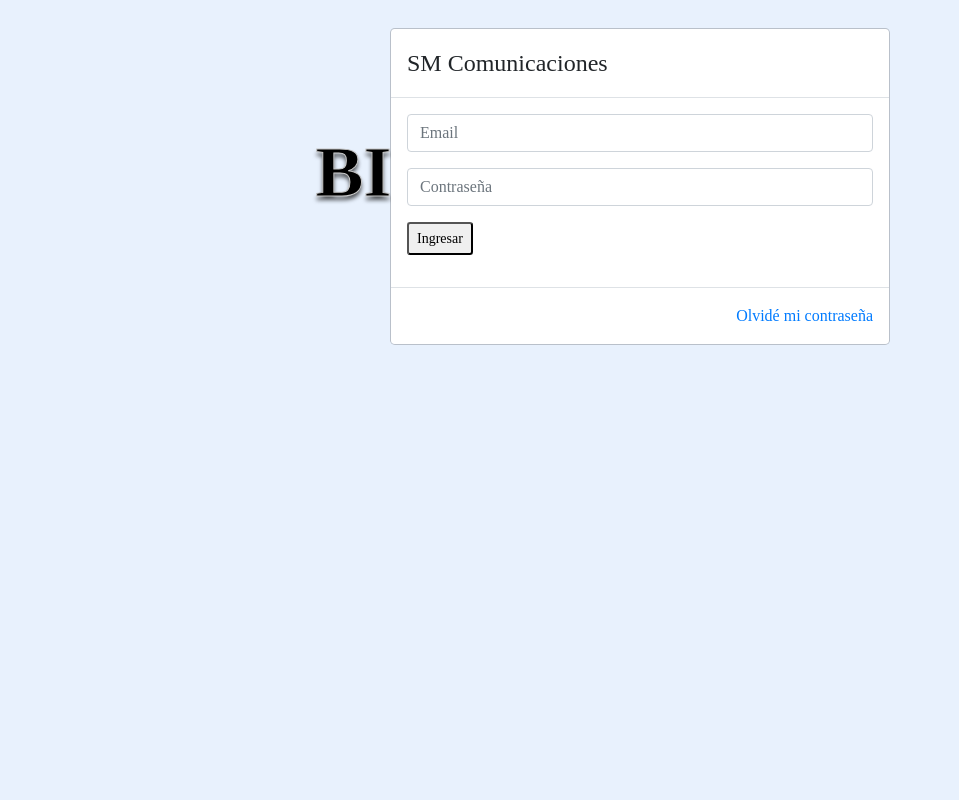
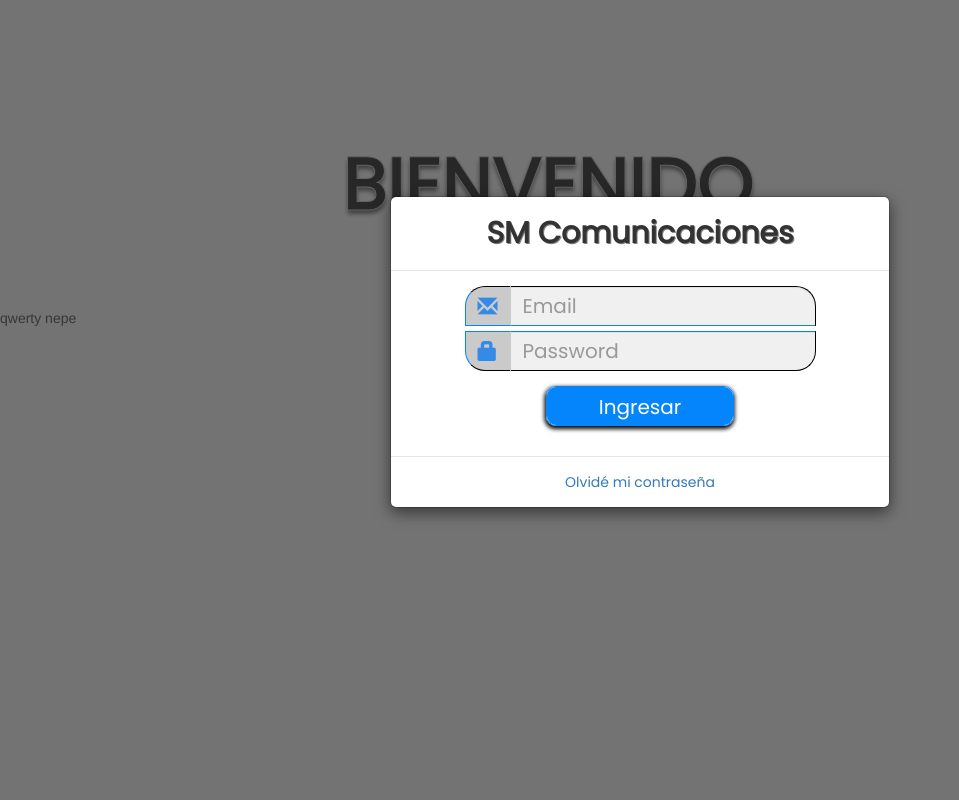
Before and after one commit to SantiagoH3/SM-Comunicaciones, a PHP site: page /login.html in a window 1280 px wide. Shown: the whole page, without its empty margins (0-959 px from the left). Run offline with PHP 8.4, Linux system fonts and the light colour scheme; style sheets or scripts are compiled from the project's sources.

Commit message:
[Login] - Style

```diff
--- a/login.html
+++ b/login.html
@@ -7,6 +7,8 @@
     <title>SM Comunicaciones</title>
 
     <link rel="stylesheet" href="./src/scss/app.scss">
+    <link rel="stylesheet" href="https://maxcdn.bootstrapcdn.com/bootstrap/3.4.0/css/bootstrap.min.css">
+    <link href="https://fonts.googleapis.com/css?family=Poppins" rel="stylesheet">
 </head>
 <body>
     <!-- Content -->
@@ -24,23 +26,28 @@
                     </div>
                     <div class="modal-body">
                         <form action="#" method="post">
-                            <div class="form-group">
-                                <input type="email" class="form-control" name="email" placeholder="Email" required="required">
+                            <div class="input-group form-group">
+                                <span class="input-group-addon"><i class="glyphicon glyphicon-envelope"></i></span>
+                                <input id="email" type="text" class="form-control" name="email" placeholder="Email">
+                            </div>
+                            <div class="input-group form-group">
+                                    <span class="input-group-addon span2"><i class="glyphicon glyphicon-lock"></i></span>
+                                    <input id="password" type="password" class="form-control input-pass" name="password" placeholder="Password">
                             </div>
                             <div class="form-group">
-                                <input type="password" class="form-control" name="password" placeholder="Contraseña" required="required">
-                            </div>
-                            <div class="form-group">
-                                <button class="btn-login btn-sm" type="submit">Ingresar</button>
+                                <div class="btn-login-form">
+                                    <button class="btn-login btn-sm" type="submit">Ingresar</button>
+                                </div>
                             </div>
                         </form>
                     </div>
                     <div class="modal-footer">
-                        <a href="#">Olvidé mi contraseña</a>
+                        <a href="#" class="lost-pass">Olvidé mi contraseña</a>
                     </div>
                 </div>
             </div>
         </div>
     </div>
+    <div class="hola">qwerty nepe</div>
 </body>
 </html>
--- a/src/scss/components/_buttons.scss
+++ b/src/scss/components/_buttons.scss
@@ -0,0 +1,5 @@
+.btn-login-form {
+    width: 100%;
+    display: flex;
+    justify-content: center;
+}
--- a/src/scss/pages/_login.scss
+++ b/src/scss/pages/_login.scss
@@ -1,17 +1,97 @@
 body {
+    input, textarea, select, a { outline: none; }
     background-color: $light-blue;
+    .modal-content {
+        height: 10%;
+        width: 500px;
+    }
     .login {
 
+        .lost-pass {
+            margin: 0 auto;
+            font-size: 14px;
+        }
+
         font-family: $primary-font;
+        outline: 100px;
 
+        input {
+            border-radius: 20px;
+            border-bottom: 1px solid #0585FB;
+            border-right: 1px solid rgb(0, 0, 0);
+            border-top: 1px solid rgb(0, 0, 0);
+            background-color: #f0f0f0;
+            border-bottom-right-radius: 0px;
+            z-index: 0;
+        }
+
+        input:focus {
+            background-color: white;
+            outline: 100px;
+            border: 1px solid #0585FB;
+        }
+
+        .input-pass {
+            border-bottom: 1px solid rgb(0, 0, 0);
+            border-radius: 20px;
+            border-top-right-radius: 0px;
+        }
+
+        .input-group {
+            margin:0px auto;
+            width: 75%;
+            margin-bottom: 5px;
+
+            .form-control{
+                margin: auto;
+                width: 100%;
+                height: 40px;
+            }
+            span {
+                background: rgb(202, 202, 202);
+                border-top: 1px solid rgb(0, 0, 0);
+                border-left: 1px solid #0585FB;
+                border-bottom: 1px solid #0585FB;
+                border-top-left-radius: 20px;
+                color: rgb(52, 138, 231);
+                border-bottom-left-radius: 0;
+                font-size: 20px;
+            }
+            .span2 {
+                border-top: 1px solid #0585FB;
+                border-bottom: 1px solid rgb(0, 0, 0);
+                border-left: 1px solid #0585FB;
+                border-top-left-radius: 0px;
+                border-bottom-left-radius:20px;
+            }
+            .input-pass {
+                border-top: 1px solid #0585FB;
+            }
+            input {
+                font-size: 20px;
+            }
+        }
+
+        .btn-login {
+            margin-top: 10px;
+            width: 40%;
+            height: 40px;
+            color: white;
+            border: 1px solid #0585FB;
+            background-color: #0585FB;
+            box-shadow: -0.5px 2px 4px 1px black;
+            font-size: 20px;
+            border-radius: 10px;
+            overflow-x: hidden;
+        }
 
         .container {
-            > div {
+            div {
                 padding-top: 131px;
                 padding-bottom: 59px;
 
-                > p {
-                     text-align: center;
+                p {
+                    text-align: center;
                     font-size: 72px;
                     font-weight: bold;
                     line-height: normal;
@@ -23,9 +103,16 @@ body {
                 }
             }
         }
+        .show {
+            display: block!important;
+            background: rgba(56, 56, 56, 0.7);
+            padding: 13% 0;
+
+            h4 {
+                font-size: 30px;
+                font-weight: bold;
+                text-shadow: 1px 1px rgb(129, 129, 129);
+            }
+        }
     }
-    .show {
-        display: block!important;
-    }
-
 }
```
